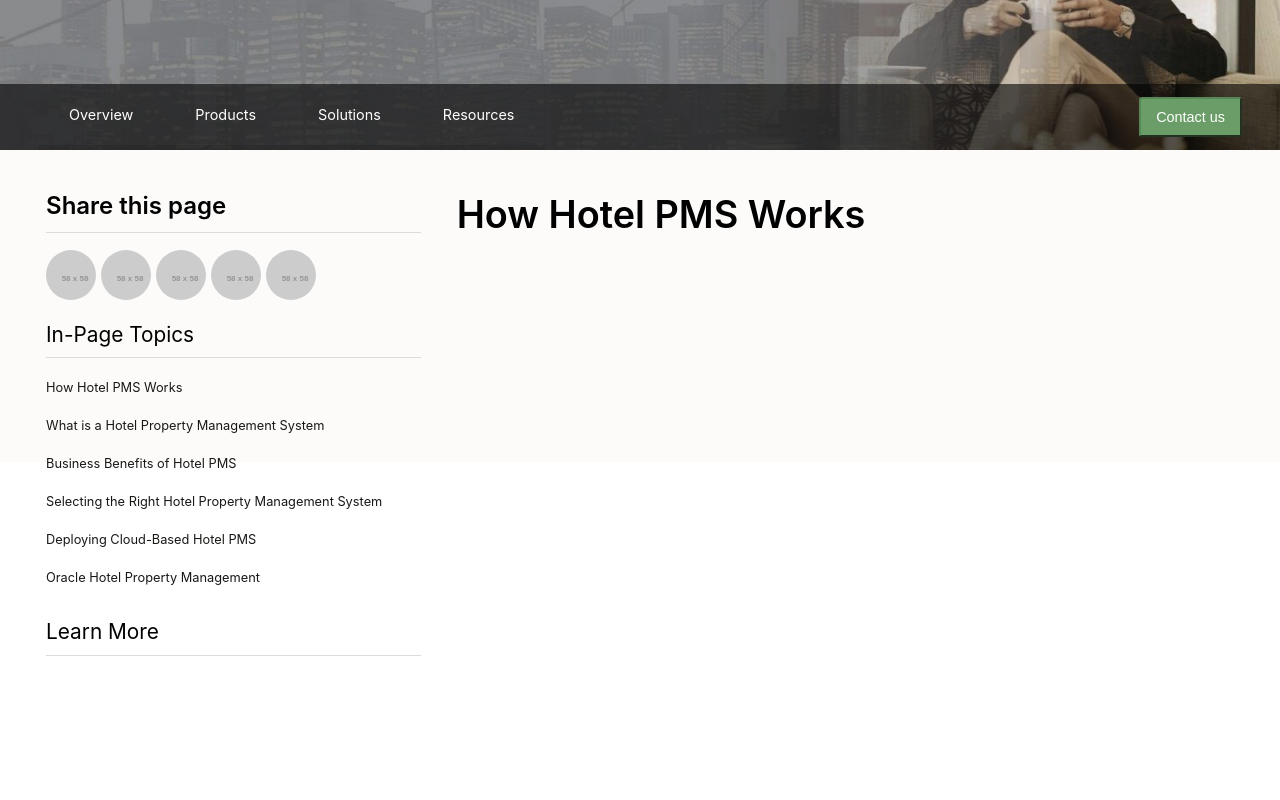
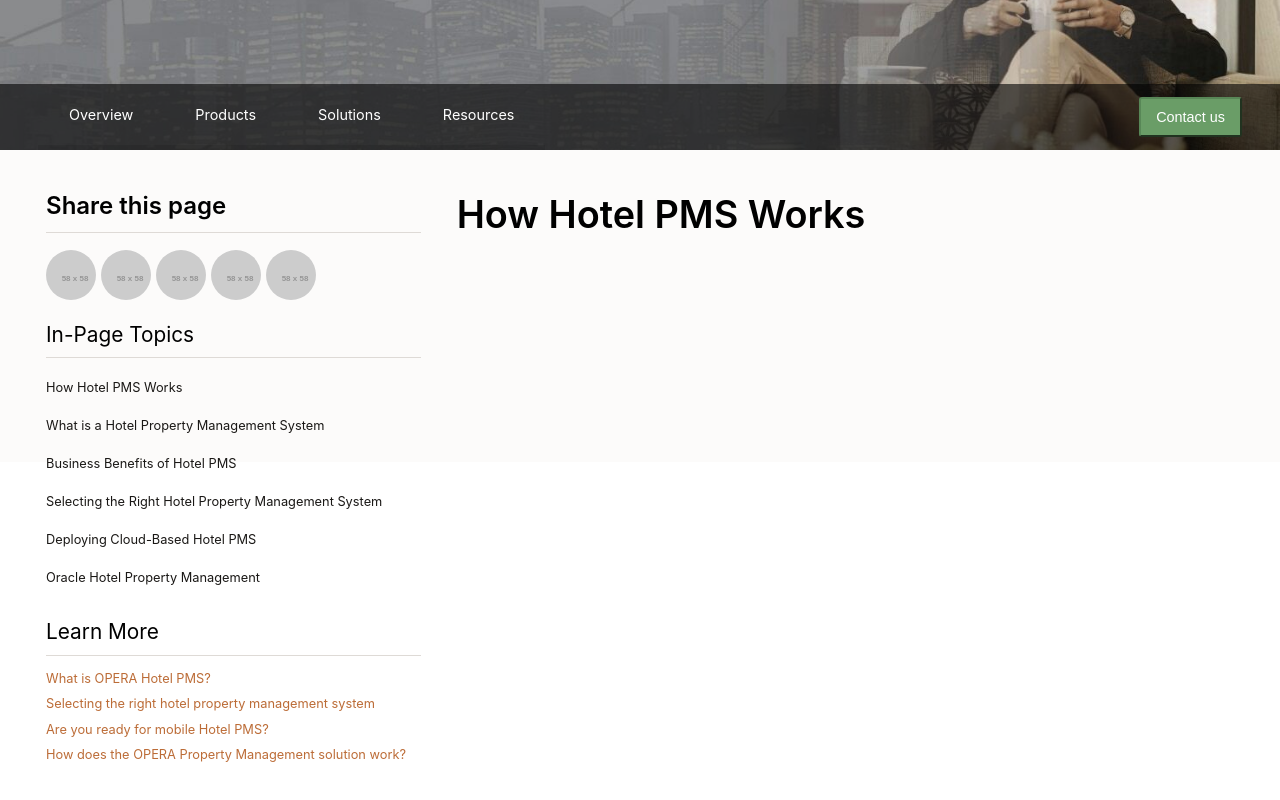
Before and after one commit to gonghaima/xenia_oracle, a React (Create React App) app: page / in a window 1280 px wide. Shown: the part 338-1138 px from the top of the page. Before the commit the page ends 1082 px from the top, so only its background shows below. Built offline with nearby package versions, Linux system fonts and the light colour scheme.

Commit message:
Learn More - content

```diff
--- a/src/App.js
+++ b/src/App.js
@@ -87,6 +87,20 @@
           </section>
           <section className="learn-more-section">
             <h3>Learn More</h3>
+            <ul className="learn-more-content">
+              <li>
+                <a href="#">What is OPERA Hotel PMS?</a>
+              </li>
+              <li>
+                <a href="#">Selecting the right hotel property management system</a>
+              </li>
+              <li>
+                <a href="#">Are you ready for mobile Hotel PMS?</a>
+              </li>
+              <li>
+                <a href="#">How does the OPERA Property Management solution work?</a>
+              </li>
+            </ul>
           </section>
         </div>
         <main>
--- a/src/App.scss
+++ b/src/App.scss
@@ -186,8 +186,7 @@
         }
       }
     }
-    .in-page-section,
-    .learn-more-section {
+    @mixin general-section {
       li {
         position: relative;
         padding: 0.9em 1em 0.9em 0;
@@ -208,6 +207,20 @@
         font-weight: normal;
         border-bottom: 1px solid #dedad6;
         color: $third-font-color;
+      }
+    }
+    .in-page-section {
+      @include general-section;
+    }
+    .learn-more-section {
+      @include general-section;
+      .learn-more-content {
+        li {
+          padding: 0.4em 1em 0.4em 0;
+          a {
+            color: rgb(188, 108, 55);
+          }
+        }
       }
     }
   }
```
